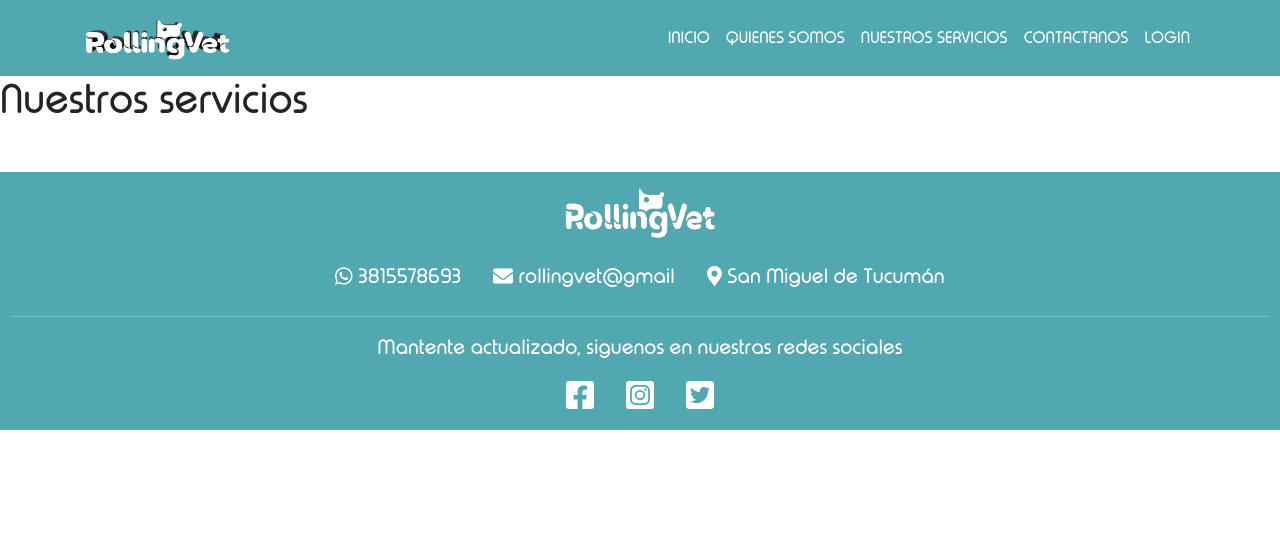
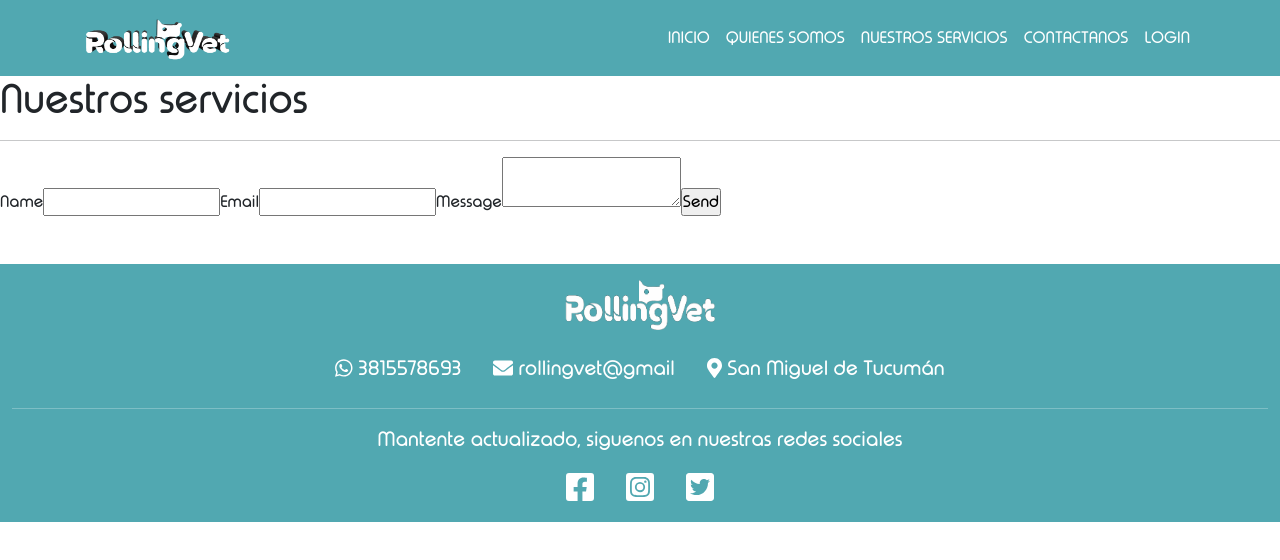
Before and after one commit to alanchibilisco/RollingVetProjectFE, a React (Create React App) app: page /NuestrosServicios in a window 1280 px wide. Shown: the top 560 px of the page. Built offline with nearby package versions, Linux system fonts and the light colour scheme; data requests are answered from the project's data file.

Commit message:
se comenzo con la integracion de emailjs

```diff
--- a/db.json
+++ b/db.json
@@ -38,6 +38,13 @@
       "mascota": "Mascota 1 - Paciente 1 Prueba",
       "startDate": "Thu Feb 24 2022 16:30:00 GMT-0300 (hora estándar de Argentina)",
       "id": 3
+    },
+    {
+      "detalleCita": "control",
+      "veterinario": "Molinari Pablo",
+      "mascota": "Pichi - Santiago Adan",
+      "startDate": "Wed Feb 23 2022 11:00:00 GMT-0300 (hora estándar de Argentina)",
+      "id": 4
     }
   ],
   "users": [
--- a/package.json
+++ b/package.json
@@ -3,6 +3,7 @@
   "version": "0.1.0",
   "private": true,
   "dependencies": {
+    "@emailjs/browser": "^3.4.0",
     "@fortawesome/fontawesome-svg-core": "^1.3.0",
     "@fortawesome/free-brands-svg-icons": "^5.15.4",
     "@fortawesome/free-solid-svg-icons": "^5.15.4",
--- a/src/components/Servicios.jsx
+++ b/src/components/Servicios.jsx
@@ -1,11 +1,14 @@
 import React from 'react';
 import Footer from './Footer';
 import NavBar from './NavBar';
+import Email from './email/Email';
 const Servicios = () => {
     return (
         <div>
             <NavBar></NavBar>
            <h1>Nuestros servicios</h1>
+           <hr />
+           <Email></Email>
            <Footer></Footer>
         </div>
     );
--- /dev/null
+++ b/src/components/email/Email.jsx
@@ -0,0 +1,33 @@
+import React, { useRef } from "react";
+import emailjs from "@emailjs/browser";
+
+const Email = () => {
+    const form = useRef();
+
+    const sendEmail = (e) => {
+        e.preventDefault();
+
+        emailjs.sendForm('service_zu85aso', 'template_wenn5tm', form.current, 'user_QppiDb4vLZrsgJIksRfUR')
+          .then((result) => {
+              console.log(result.text);
+          }, (error) => {
+              console.log(error.text);
+          });
+      };
+
+  return (
+    <div>
+      <form ref={form} onSubmit={sendEmail}>
+        <label>Name</label>
+        <input type="text" name="user_name" />
+        <label>Email</label>
+        <input type="email" name="user_email" />
+        <label>Message</label>
+        <textarea name="message" />
+        <input type="submit" value="Send" />
+      </form>
+    </div>
+  );
+};
+
+export default Email;
```
Also changed, not shown: 2 other files (tests, documents, lock files or other folders).
